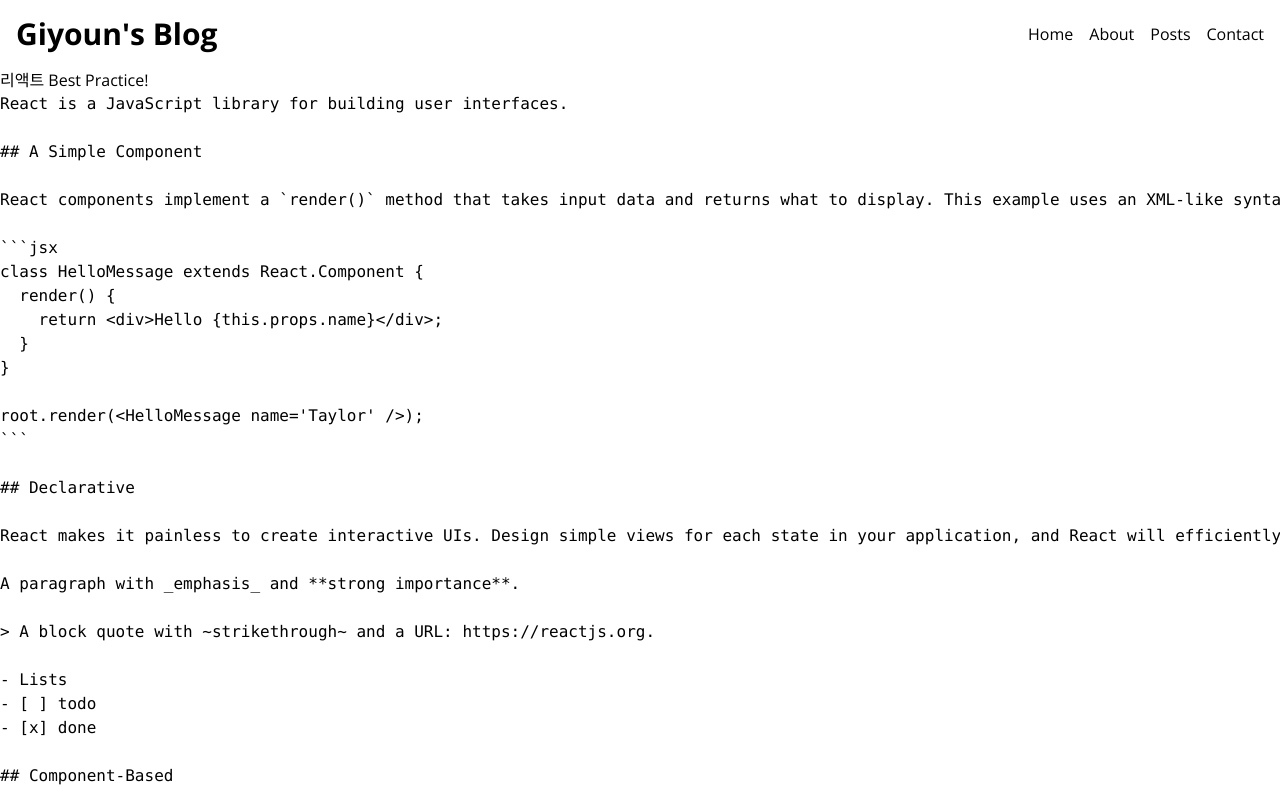
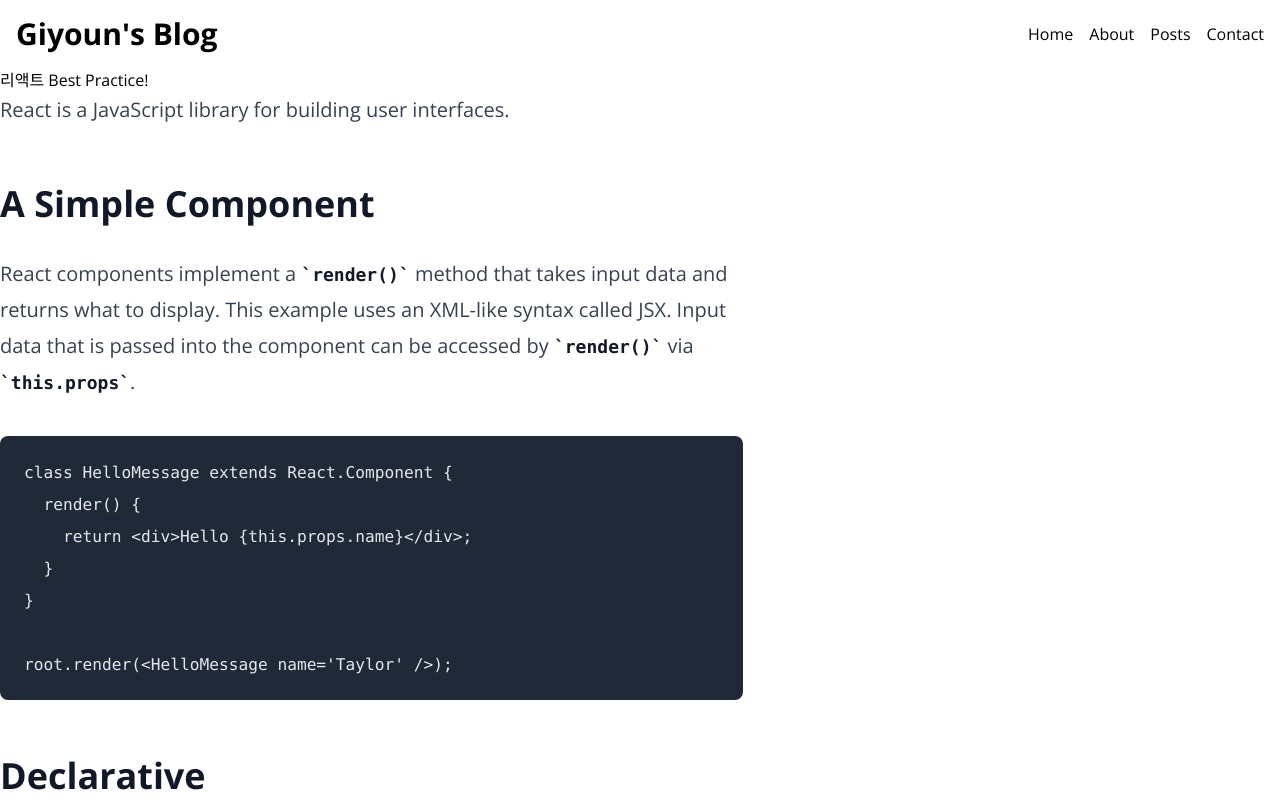
Before and after one commit to Gi-Youn-Oh/Next.js_Blog, a Next.js app: page /posts/best-react-practices in a window 1280 px wide. Built offline with nearby package versions, Linux system fonts and the light colour scheme.

Commit message:
Markdown

```diff
--- a/package.json
+++ b/package.json
@@ -17,10 +17,13 @@
     "next": "13.2.1",
     "react": "18.2.0",
     "react-dom": "18.2.0",
+    "react-markdown": "^8.0.7",
     "react-multi-carousel": "^2.8.3",
+    "remark-gfm": "^3.0.1",
     "typescript": "5.0.3"
   },
   "devDependencies": {
+    "@tailwindcss/typography": "^0.5.9",
     "autoprefixer": "^10.4.14",
     "postcss": "^8.4.21",
     "tailwindcss": "^3.3.1"
--- a/src/app/posts/[slug]/page.tsx
+++ b/src/app/posts/[slug]/page.tsx
@@ -1,4 +1,5 @@
 import { getPostData } from "@/app/api/posts";
+import MarkdownViewer from "@/components/MarkdownViewer";
 
 type Props = {
     params: {
@@ -6,13 +7,13 @@ type Props = {
     }
 }
 
-export default async function PostPage({params: {slug}}: Props) {
+export default async function PostPage({ params: { slug } }: Props) {
     // 1. 전달된 slug에 해당하는 포스트 데이터 읽어오기
     // 2. 데이터를 마크다운 뷰어에 표기
 
     const posts = await getPostData(slug);
     return <>
-    <h1>{posts.title}</h1>
-    <pre>{posts.content}</pre>
+        <h1>{posts.title}</h1>
+        <MarkdownViewer content = {posts.content} />
     </>
 }
--- /dev/null
+++ b/src/components/MarkdownViewer.tsx
@@ -0,0 +1,8 @@
+import ReactMarkdown from 'react-markdown'
+import remarkGfm from 'remark-gfm'
+
+export default function MarkdownViewer({ content }: { content: string }) {
+    return <ReactMarkdown className="prose lg:prose-xl" remarkPlugins={[remarkGfm]}>
+        {content}
+    </ReactMarkdown>
+}
--- a/tailwind.config.js
+++ b/tailwind.config.js
@@ -4,5 +4,7 @@ module.exports = {
   theme: {
     extend: {},
   },
-  plugins: [],
+  plugins: [
+    require('@tailwindcss/typography'),
+  ],
 }
```
Also changed, not shown: 1 other file (tests, documents, lock files or other folders).
